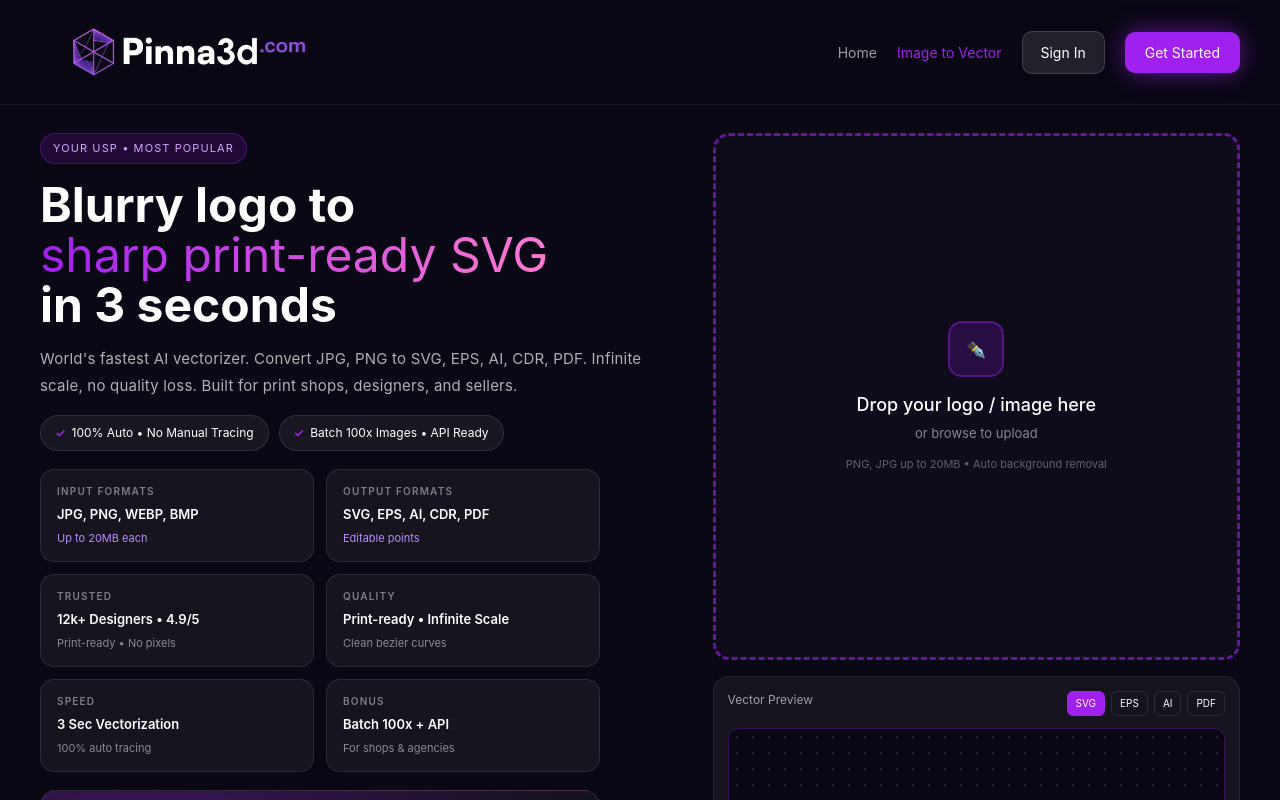
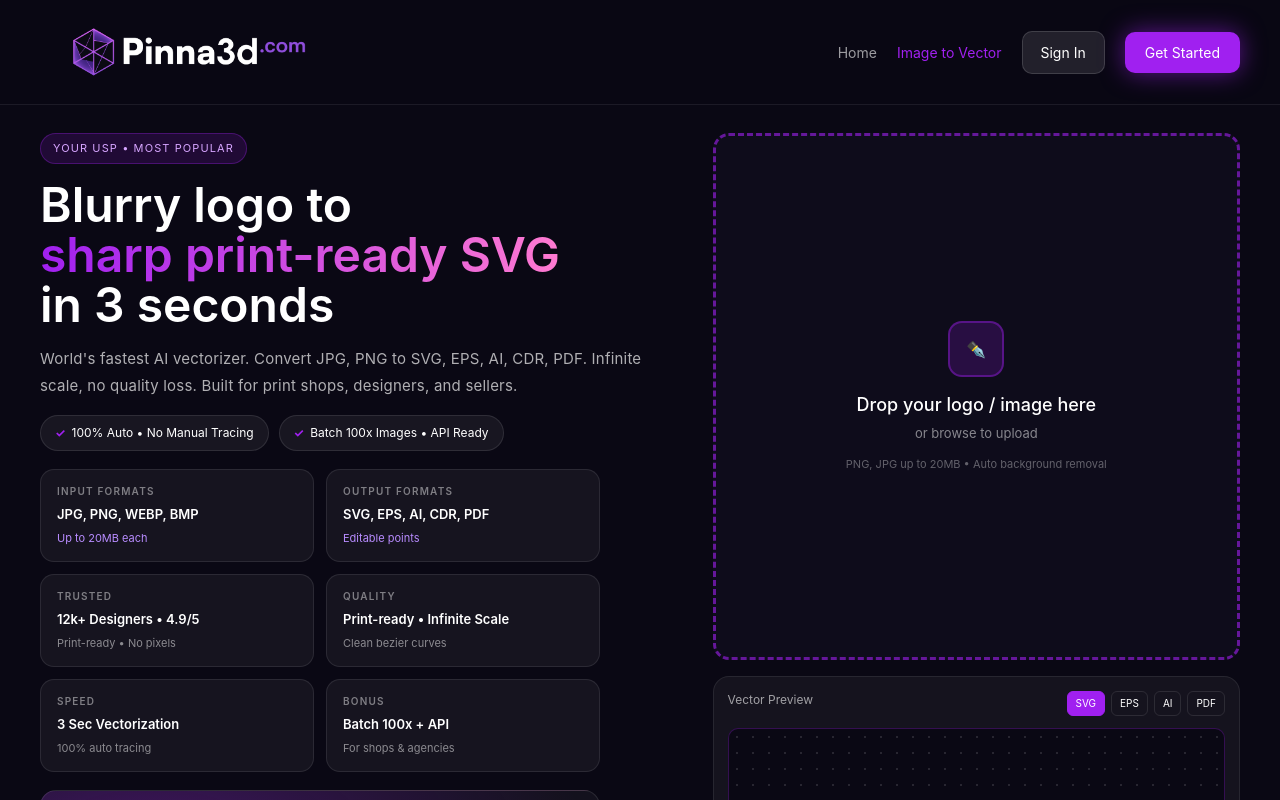
Before and after one commit to deenu747-wq/-pinna3d, a Next.js app: page /image-to-vector in a window 1280 px wide. Shown: the top 800 px of the page. Built offline with nearby package versions, Linux system fonts and the light colour scheme.

Commit message:
Update page.tsx

```diff
--- a/app/image-to-vector/page.tsx
+++ b/app/image-to-vector/page.tsx
@@ -129,9 +129,9 @@
         <div style={{minWidth:0}}>
           <div style={{display:'inline-flex',background:'rgba(160,32,240,0.15)',border:'1px solid rgba(160,32,240,0.32)',padding:'6px 12px',borderRadius:'20px',fontSize:'11px',color:'#D6A5FF',letterSpacing:'.1em'}}>YOUR USP • MOST POPULAR</div>
           <h1 style={{fontSize:'48px',lineHeight:'1.05',margin:'16px 0 0'}}>
-            <span style={{fontWeight:700}}>Blurry logo to</span><br/>
-            <span style={{fontWeight:400, background:'linear-gradient(90deg,#A020F0 0%,#FF7AD1 100%)',WebkitBackgroundClip:'text',WebkitTextFillColor:'transparent'}}>sharp print-ready SVG</span><br/>
-            <span style={{fontWeight:700}}>in 3 seconds</span>
+            <span style={{fontWeight:600}}>Blurry logo to</span><br/>
+            <span style={{fontWeight:600, background:'linear-gradient(90deg,#A020F0 0%,#FF7AD1 100%)',WebkitBackgroundClip:'text',WebkitTextFillColor:'transparent'}}>sharp print-ready SVG</span><br/>
+            <span style={{fontWeight:600}}>in 3 seconds</span>
           </h1>
           <p className="desc-text">World's fastest AI vectorizer. Convert JPG, PNG to SVG, EPS, AI, CDR, PDF. Infinite scale, no quality loss. Built for print shops, designers, and sellers.</p>
 
```
